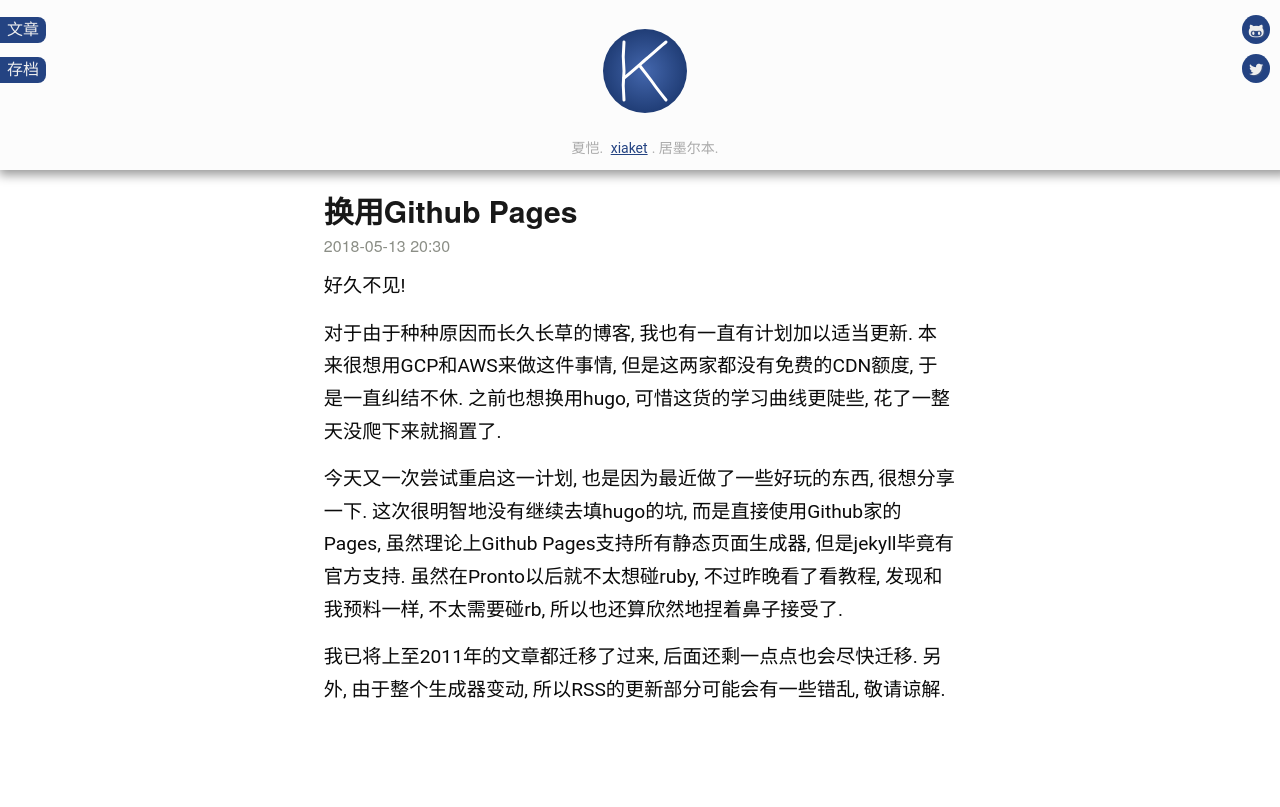
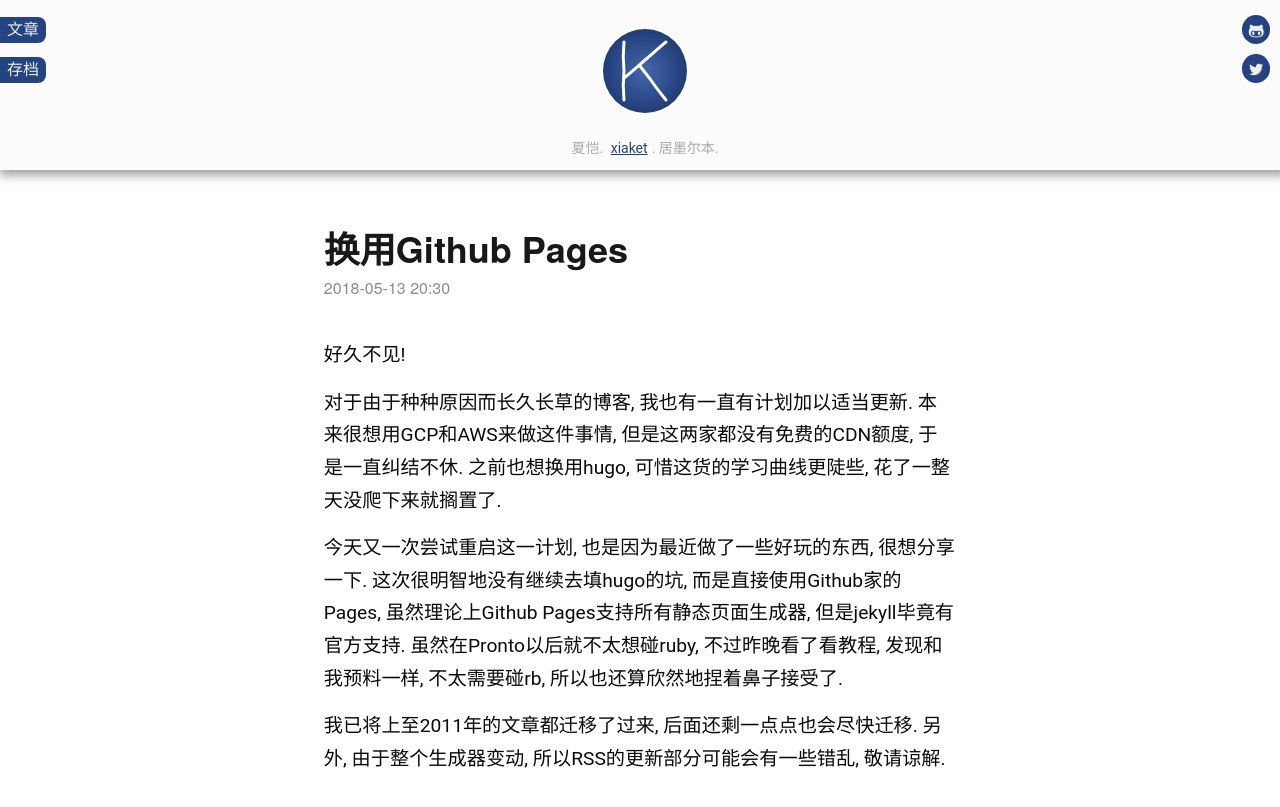
Before and after one commit to xiaket/xiaket.github.io, a Jekyll site: the page built from _posts/2018-05-13-jekyll.md, in a window 1280 px wide and 980 px high. Shown: the top 807 px of the window. Built offline with Jekyll 4.4.1, drawn with Linux system fonts in a browser that asks for light colours.

Commit message:
make page title stand out.
Signed-off-by: Kai Xia <xiaket@gmail.com>

```diff
--- a/_includes/head.html
+++ b/_includes/head.html
@@ -4,7 +4,7 @@
   <meta name="author" content="夏恺, Kai Xia, xiaket">
   <meta name="keywords" content="python, macOS, programming, software, server">
   {% seo %}
-  <link rel="stylesheet" href="/media/blog.css" integrity="sha384-1r8r+Oy8WlPxRPRo5+5myYHfOKDjWtXTop5VobYpmngIxfqT7+0IqDFAiJhlHqTH" crossorigin="anonymous">
+  <link rel="stylesheet" href="/media/blog.css" integrity="sha384-WUyzLB22gnHI4kjyZfGKN9EL9j0pAvrgkdwAJp0RQ2zCJk7EtjMRuhSP4vGJbpuo" crossorigin="anonymous">
   <link type="application/rss+xml" rel="alternate" href="/feed.xml" title="年华转瞬">
   <link rel="icon" type="img/png" href="/media/favicon.png">
   <link rel="apple-touch-icon" href="/media/favicon.png">
--- a/_layouts/post.html
+++ b/_layouts/post.html
@@ -3,7 +3,7 @@ layout: default
 ---
 
   <article>
-    <h1>{{ page.title | escape }}</h1>
+    <h1 id="post_title">{{ page.title | escape }}</h1>
     <h4 class="pub_date silver">{{ page.date | date: "%Y-%m-%d %H:%M" }}</h4>
     {{ content }}
   </article>
--- a/media/blog.css
+++ b/media/blog.css
@@ -222,8 +222,9 @@ p code, li>code {
     padding: 0 0.2em;
 }
 
+#post_title {font-size: 36px; line-height: 42px; margin: 42px 0px 9px; font-weight: bold;}
 .pub_date {
-    margin-bottom: 15px;
+    margin-bottom: 42px;
 }
 .silver {
     color: #8b8e86;
```
